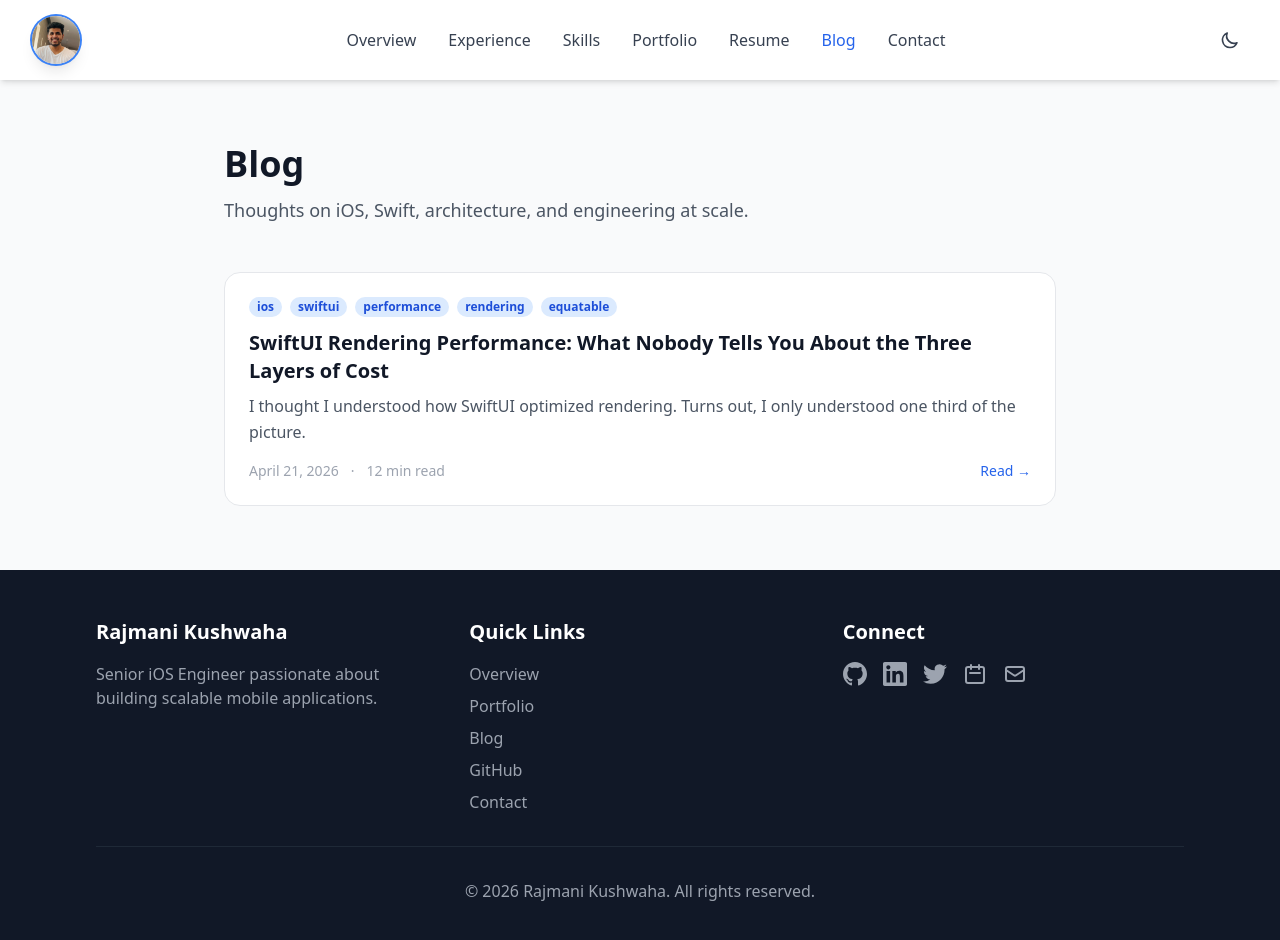
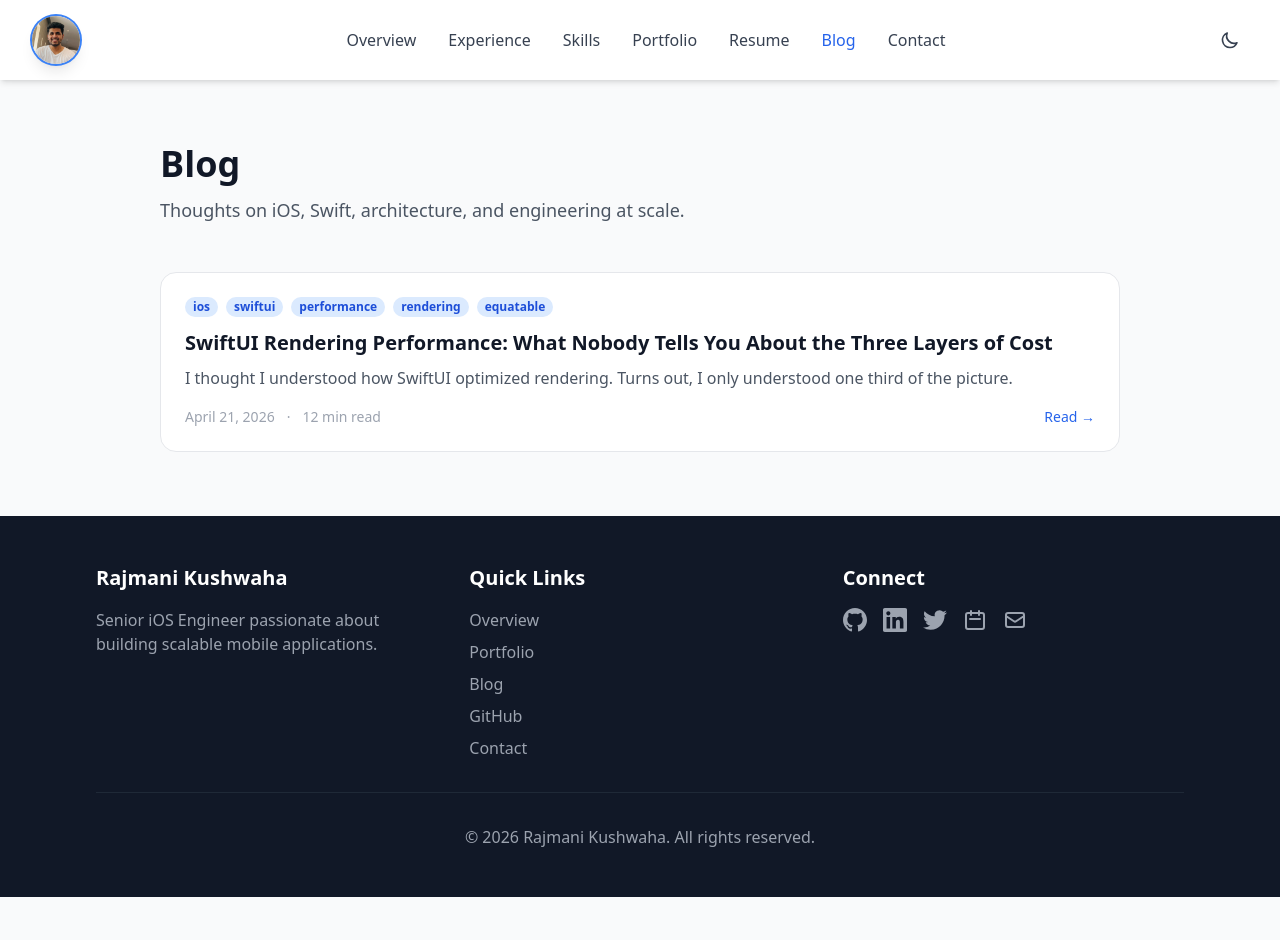
Before and after one commit to rajmanikush/rajmanikush.github.io, a Jekyll site: the page built from blog/index.html, in a window 1280 px wide and 951 px high. Shown: the top 940 px of the window. Built offline with Jekyll 4.4.1, drawn with Linux system fonts in a browser that asks for light colours; nearby versions of some CDN libraries.

Commit message:
polish: increase content width to max-w-5xl (1024px)
max-w-4xl (896px) was still too narrow on wide screens.
max-w-5xl gives code blocks and diagrams significantly more room.

Co-Authored-By: Claude Sonnet 4.6 <noreply@anthropic.com>

```diff
--- a/_layouts/post.html
+++ b/_layouts/post.html
@@ -105,7 +105,7 @@
     </div>
   </nav>
 
-  <main class="max-w-4xl mx-auto px-4 sm:px-6 lg:px-8 py-12">
+  <main class="max-w-5xl mx-auto px-4 sm:px-6 lg:px-8 py-12">
 
     <!-- Breadcrumb -->
     <nav class="mb-8 text-sm text-gray-500 dark:text-gray-400" aria-label="Breadcrumb">
--- a/blog/index.html
+++ b/blog/index.html
@@ -81,7 +81,7 @@
     </div>
   </nav>
 
-  <main class="max-w-4xl mx-auto px-4 sm:px-6 lg:px-8 py-16">
+  <main class="max-w-5xl mx-auto px-4 sm:px-6 lg:px-8 py-16">
 
     <!-- Page Header -->
     <header class="mb-12">
```
